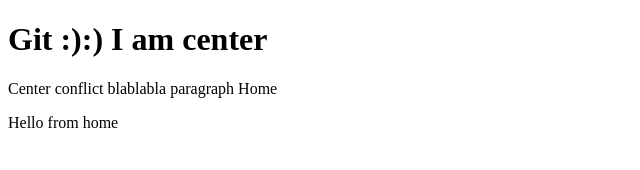
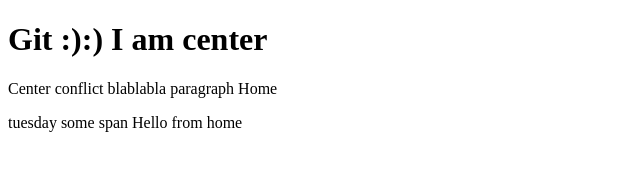
Before and after one commit to tommycws2018/pro1101, a plain HTML site: page index.html in a window 1280 px wide. Shown: the whole page, without its empty margins (0-640 px from the left). Drawn offline with Linux system fonts and the light colour scheme.

Commit message:
home tuesday

```diff
--- a/index.html
+++ b/index.html
@@ -8,6 +8,6 @@
 <body>
     <h1>Git :):) I am center</h1>
     <p>Center conflict blablabla paragraph Home</p>
-    <span>Hello from home</span>
+    <span>tuesday some span Hello from home</span>
 </body>
 </html>
```
